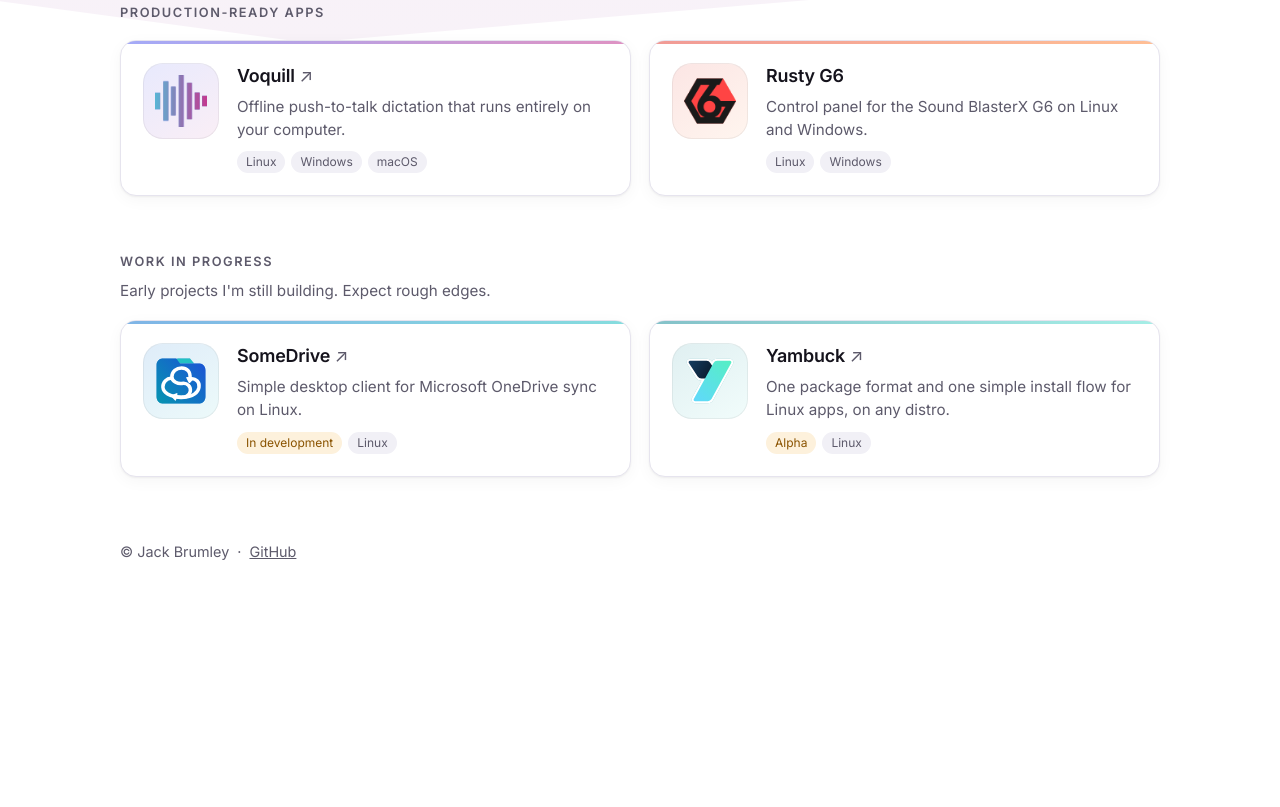
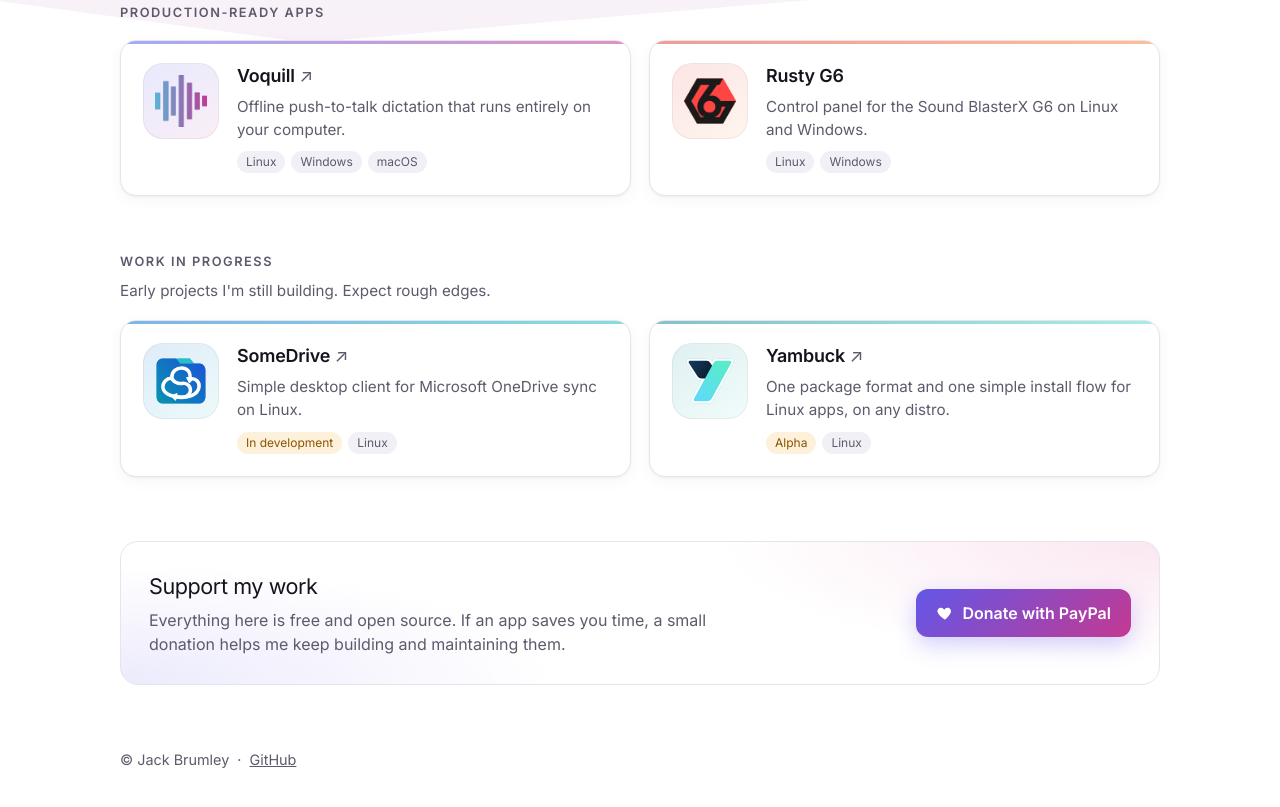
Before and after one commit to jackbrumley/jackbrumley.github.io, a plain HTML site: page index.html in a window 1280 px wide. Shown: the part 475-1282 px from the top of the page. Before the commit the page ends 1085 px from the top, so only its background shows below. Drawn offline with Linux system fonts and the light colour scheme.

Commit message:
feat: add support section and the shared Release and Update Standard

```diff
--- a/assets/style.css
+++ b/assets/style.css
@@ -250,6 +250,57 @@ body {
   color: var(--wip-text);
 }
 
+/* Support band */
+
+.support {
+  position: relative;
+  display: flex;
+  align-items: center;
+  justify-content: space-between;
+  gap: 24px;
+  margin-top: 64px;
+  padding: 28px;
+  border-radius: 18px;
+  border: 1px solid var(--border);
+  background:
+    radial-gradient(ellipse 60% 120% at 100% 0%, rgba(224, 85, 155, 0.14), transparent 70%),
+    radial-gradient(ellipse 60% 120% at 0% 100%, rgba(98, 87, 232, 0.12), transparent 70%),
+    var(--surface);
+  overflow: hidden;
+}
+
+.support h2 {
+  margin: 0 0 6px;
+  font-size: 1.35rem;
+  font-weight: 400;
+  letter-spacing: -0.02em;
+}
+
+.support p { margin: 0; color: var(--muted); max-width: 560px; }
+
+.support-btn {
+  flex: none;
+  display: inline-flex;
+  align-items: center;
+  gap: 8px;
+  padding: 12px 20px;
+  border-radius: 12px;
+  background: linear-gradient(135deg, #6257e8, #c43991);
+  color: #fff;
+  font-weight: 600;
+  text-decoration: none;
+  box-shadow: 0 8px 22px rgba(98, 87, 232, 0.28);
+  transition: transform 0.2s ease, box-shadow 0.2s ease;
+}
+
+.support-btn:hover,
+.support-btn:focus-visible {
+  transform: translateY(-2px);
+  box-shadow: 0 12px 28px rgba(196, 57, 145, 0.35);
+}
+
+.support-btn:focus-visible { outline: 2px solid var(--accent); outline-offset: 3px; }
+
 .footer {
   display: flex;
   gap: 8px;
@@ -273,6 +324,7 @@ body {
   .hero-inner { position: relative; }
   .hero-copy { position: relative; z-index: 1; }
   .grid { grid-template-columns: 1fr; }
+  .support { flex-direction: column; align-items: flex-start; padding: 22px; }
 }
 
 @media (prefers-reduced-motion: reduce) {
--- a/index.html
+++ b/index.html
@@ -96,6 +96,17 @@
       </ul>
     </section>
 
+    <section class="support">
+      <div class="support-copy">
+        <h2>Support my work</h2>
+        <p>Everything here is free and open source. If an app saves you time, a small donation helps me keep building and maintaining them.</p>
+      </div>
+      <a class="support-btn" href="https://www.paypal.com/donate/?business=NQLJU7FJPRFB4&amp;no_recurring=0&amp;item_name=Support+development+and+maintenance+of+Jack+Brumley%27s+free+and+open-source+apps.&amp;currency_code=AUD" target="_blank" rel="noopener">
+        <svg width="18" height="18" viewBox="0 0 24 24" fill="currentColor" aria-hidden="true"><path d="M12 21s-7.5-4.6-9.6-9.2C1 8.6 3 5 6.5 5c2 0 3.5 1.1 4.5 2.6C12 6.1 13.5 5 15.5 5 19 5 21 8.6 19.6 11.8 17.5 16.4 12 21 12 21z"/></svg>
+        Donate with PayPal
+      </a>
+    </section>
+
     <footer class="footer">
       <span>© Jack Brumley</span>
       <span aria-hidden="true">·</span>
```
Also changed, not shown: 2 other files.
